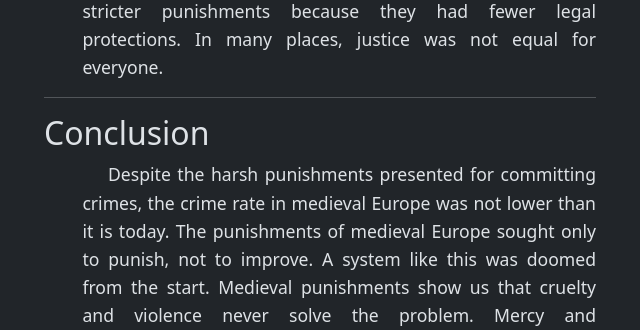
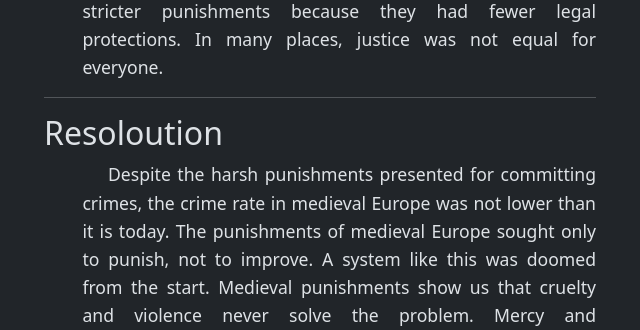
Before and after one commit to methecoderyeah/There-Will-Be-Wolves, a Flask app: a page that uses templates/punishments.html in a window 1280 px wide. Shown: the part 4200-4530 px from the top of the page, without its empty margins (320-960 px from the left). Run offline with Flask 3, Linux system fonts and the light colour scheme.

Commit message:
Changed what the title said from "conclusion" to "resoloution" to make it the same throughout the website.

```diff
--- a/templates/how_medieval_courts_worked.html
+++ b/templates/how_medieval_courts_worked.html
@@ -72,7 +72,7 @@
     <hr>
 
     <div>
-        <h2>Conclusion</h2>
+        <h2>Resoloution</h2>
         <p style="padding-left: 3vw;" class="indent">In the end, medieval justice was less a system than a gamble. A gamble in which power and luck decided more any empirical evidence ever could. Whether a person lived or died could be decided on the mood of a lord, the loyalty of his friends (trial by compurgation), or whether the “heavens” intervened. And while the modern courts may seem to be perfect, they still bear the vestiges of medieval ones. Perhaps we can never get a perfect legal system. But we can get pretty close.</p>
     </div>
     <div class="d-flex justify-content-center">
--- a/templates/punishments.html
+++ b/templates/punishments.html
@@ -57,7 +57,7 @@
     <hr>
 
     <div>
-        <h2>Conclusion</h2>
+        <h2>Resoloution</h2>
         <p style="padding-left: 3vw;" class="indent">Despite the harsh punishments presented for committing crimes, the crime rate in medieval Europe was not lower than it is today. The punishments of medieval Europe sought only to punish, not to improve. A system like this was doomed from the start. Medieval punishments show us that cruelty and violence never solve the problem. Mercy and rehabilitation do.</p>
     </div>
     <hr>
```
